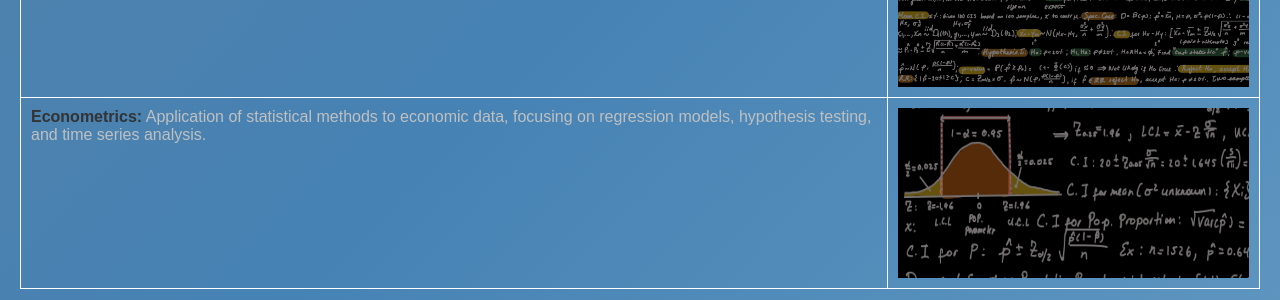
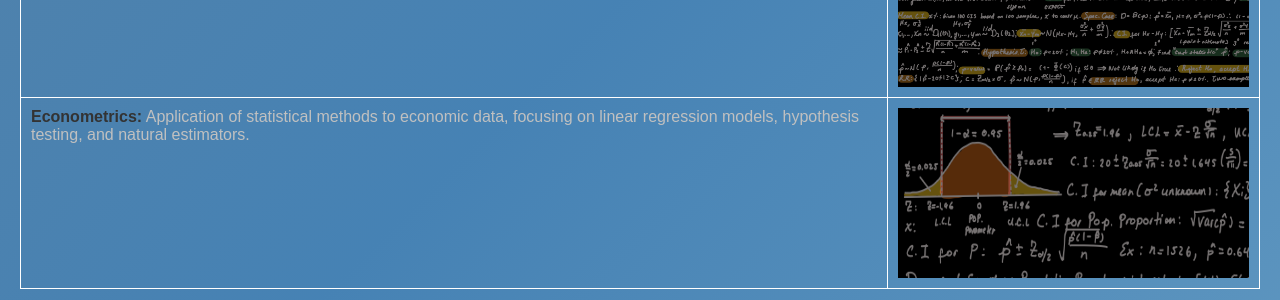
Before and after one commit to xXElGenio0203Xx/eugenio-macias.github.io, a Jekyll site: the page built from notes.md, in a window 1280 px wide and 900 px high, scrolled down 1407 px. Shown: the part 487-787 px from the top of the window. Built offline with Jekyll 4.4.1, drawn with Linux system fonts in a browser that asks for light colours; some web fonts are replaced.

Commit message:
Update notes.md

```diff
--- a/notes.md
+++ b/notes.md
@@ -85,12 +85,12 @@ title: Cheat Sheets
   </tr>
   <tr>
     <td style="width: 70%; vertical-align:top;">
-        <a href="assets/files/Applied_Cryptography.pdf" target="_blank" title="Applied Cryptography">
+        <a href="assets/files/Applied_Cyrptography.pdf" target="_blank" title="Applied Cryptography">
             <strong>Applied Cryptography:</strong> An introduction to the principles and practices of computational cryptography, covering encryption, decryption, and cryptographic protocols.
         </a>
     </td>
     <td style="width: 30%; vertical-align:top; text-align:right;">
-        <a href="assets/files/Applied_Cryptography.pdf" target="_blank" title="Applied Cryptography">
+        <a href="assets/files/Applied_Cyrptography.pdf" target="_blank" title="Applied Cryptography">
             <img src="{{ site.baseurl }}/assets/images/thumbnails/Applied_Cryptography_thumbnail.jpg" alt="Applied Cryptography Thumbnail" style="width: 100%; height: 170px;">
         </a>
     </td>
@@ -127,7 +127,7 @@ title: Cheat Sheets
   <tr>
     <td style="width: 70%; vertical-align:top;">
         <a href="assets/files/Econometrics.pdf" target="_blank" title="Econometrics">
-            <strong>Econometrics:</strong> Application of statistical methods to economic data, focusing on regression models, hypothesis testing, and time series analysis.
+            <strong>Econometrics:</strong> Application of statistical methods to economic data, focusing on linear regression models, hypothesis testing, and natural estimators. <br>
         </a>
     </td>
     <td style="width: 30%; vertical-align:top; text-align:right;">
@@ -137,6 +137,8 @@ title: Cheat Sheets
     </td>
   </tr>
 </table>
+<br>
+<br>
 <br>
 <br>
 <style>
```
